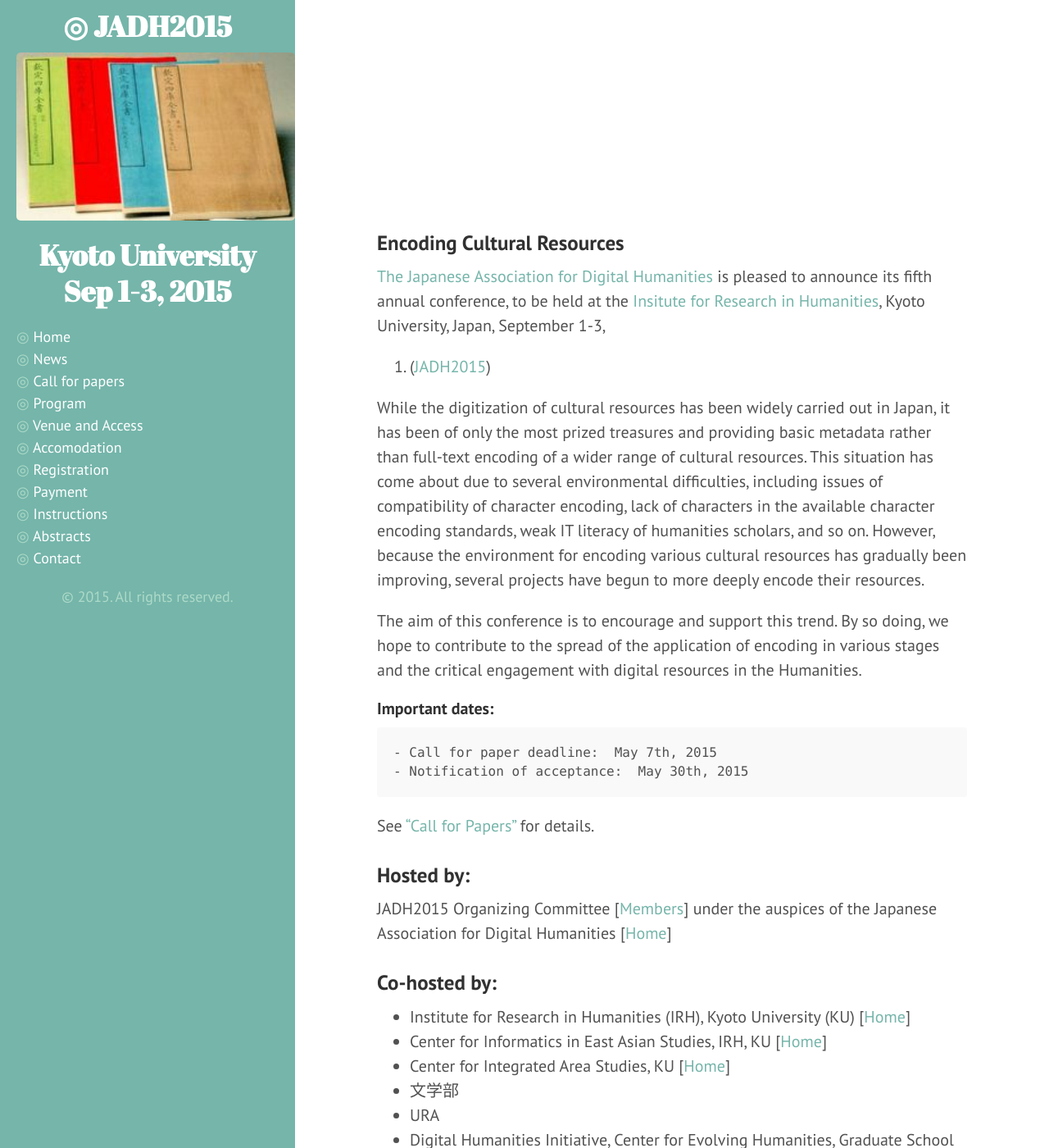
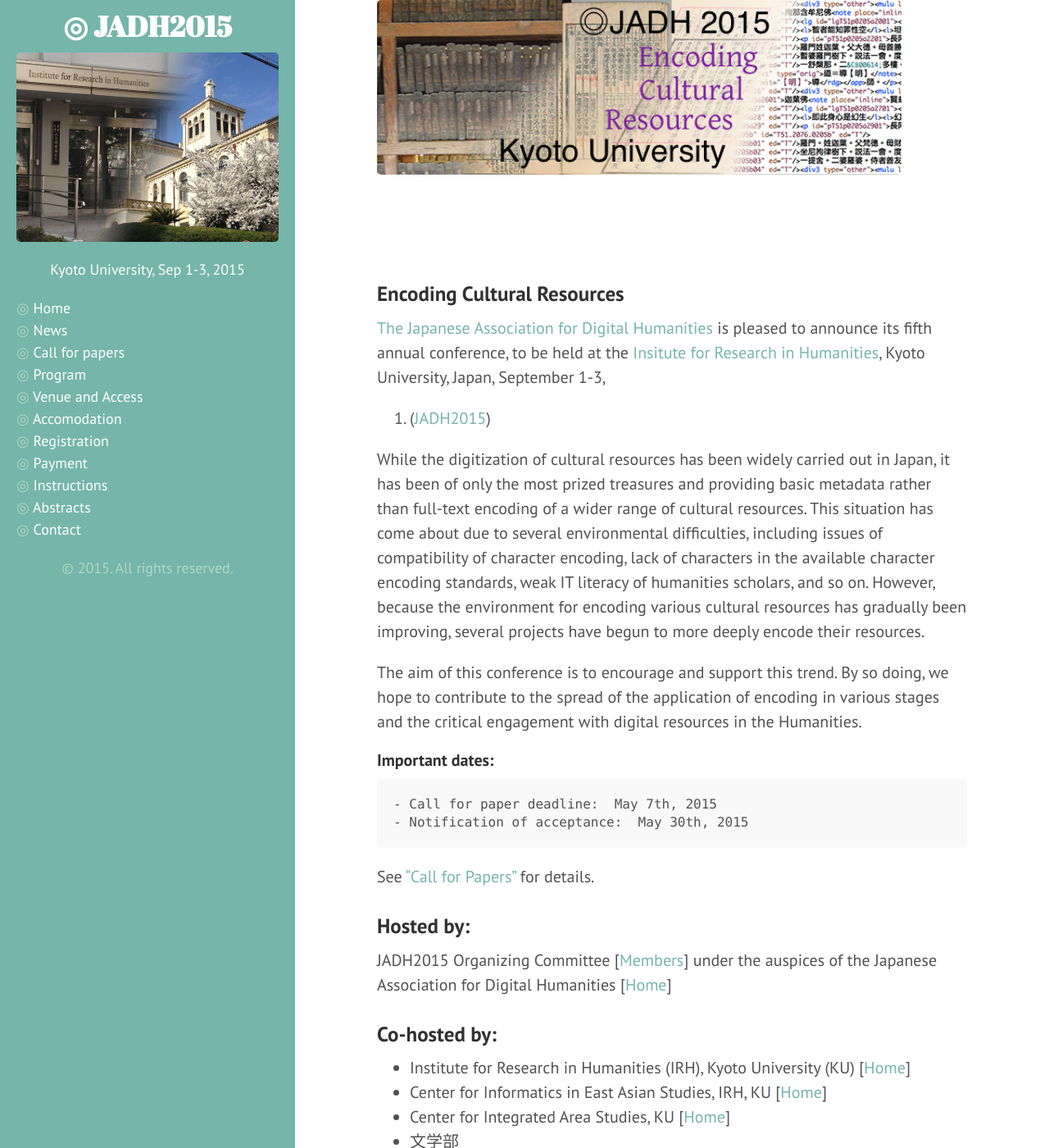
Before and after one commit to jadh2015/jadh2015.github.io, a Jekyll site: the page built from index.md, in a window 1280 px wide and 1400 px high. Shown: the whole window at 82% size. Built offline with Jekyll 4.4.1, drawn with Linux system fonts in a browser that asks for light colours.

Commit message:
changes to layout for banner.

```diff
--- /dev/null
+++ b/_includes/banner.html
@@ -0,0 +1,3 @@
+  <div class="banner">
+    <img src="{{ site.baseurl }}/images/banner_2.jpg" width="640"/>
+  </div>
--- a/_includes/header.html
+++ b/_includes/header.html
@@ -1,8 +1,8 @@
-<header class="site-header">
+<header>
+  <div align="right">
     <!-- <div class="sidebar-about">  -->
     <!--   <h1>{{ site.title }}</h1>    -->
-      <img src="{{ site.baseurl }}/images/jadh2015.jpg" width="250"/>
     <!--   <p class="lead">{{ site.description }}</p> -->
     <!-- </div> -->
-
+    </div>
 </header>
--- a/_includes/sidebar.html
+++ b/_includes/sidebar.html
@@ -1,11 +1,10 @@
 <div class="sidebar">
-<!--  <div class="container sidebar-sticky"> -->
+ <!-- <div class="container sidebar-sticky"> -->
  <div align="center">
     <div class="sidebar-about">
       <h1>◎ {{ site.title }} </h1>
-      <img src="{{ site.baseurl }}/images/jadh2015.jpg" width="340"/>
-      <h1>Kyoto University<br/> Sep 1-3, 2015</h1>
-      <p class="lead">{{ site.description }}</p>
+      <img src="{{ site.baseurl }}/images/jinbun.png" width="320"/>
+      <p><a>Kyoto University, Sep 1-3, 2015</a></p>
     </div>
 
     <div  align="left">
--- a/_layouts/default.html
+++ b/_layouts/default.html
@@ -6,8 +6,8 @@
   <body class="theme-base-0c">
   {% include header.html %}
 
-   {% include sidebar.html %}
-
+  {% include sidebar.html %}
+  {% include banner.html %}
     <div class="content container">
       {{ content }}
 
--- a/public/css/hyde.css
+++ b/public/css/hyde.css
@@ -45,6 +45,17 @@
   }
 }
 
+
+/* banner */
+
+.banner {
+    margin-left: 0rem;
+}
+@media (min-width: 48rem) {
+.banner {
+    margin-left: 23rem;
+}
+}
 
 /*
  * Sidebar
```
Also changed, not shown: 20programme.md (+1 -1 lines), images/banner_2.jpg (added), images/jinbun.png (added).
